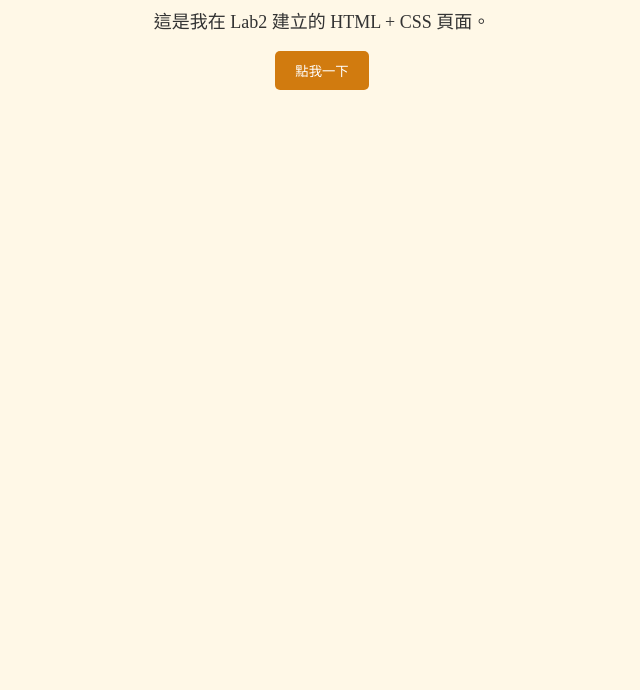
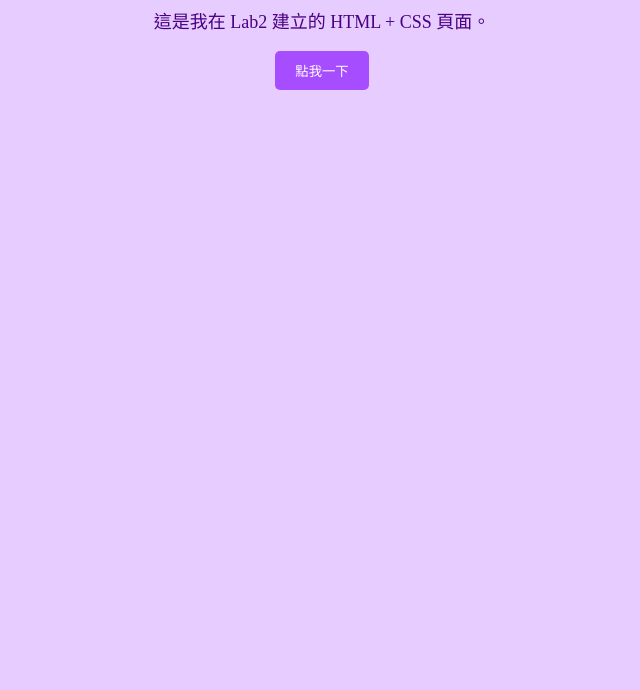
Before and after one commit to jasminee728/jasminee728.github.io, a plain HTML site: page index.html in a window 1280 px wide. Shown: the part 110-800 px from the top of the page, without its empty margins (318-958 px from the left). Drawn offline with Linux system fonts and the light colour scheme.

Commit message:
Update index.html

```diff
--- a/index.html
+++ b/index.html
@@ -5,11 +5,12 @@
   <title>陳爰潔的個人網頁</title>
   <style>
     body {
-      font-family: "微軟正黑體";
-      background-color: #fff8e7;
-      color: #333;
-      text-align: center;
-      margin: 50px;
+  font-family: "微軟正黑體";
+  background-color: #e6ccff;  /* 淺紫色背景 */
+  color: #4b0082;             /* 深紫文字 */
+  text-align: center;
+  margin: 50px;
+}
     }
     h1 {
       color: #d17b0f;
@@ -18,7 +19,7 @@
       font-size: 18px;
     }
     button {
-      background-color: #d17b0f;
+      background-color: #a64dff;   /* 紫色按鈕 */
       color: white;
       border: none;
       padding: 10px 20px;
@@ -26,7 +27,7 @@
       cursor: pointer;
     }
     button:hover {
-      background-color: #b5670c;
+      background-color: #9933ff;   /* 滑過變深紫 */
     }
   </style>
 </head>
```
